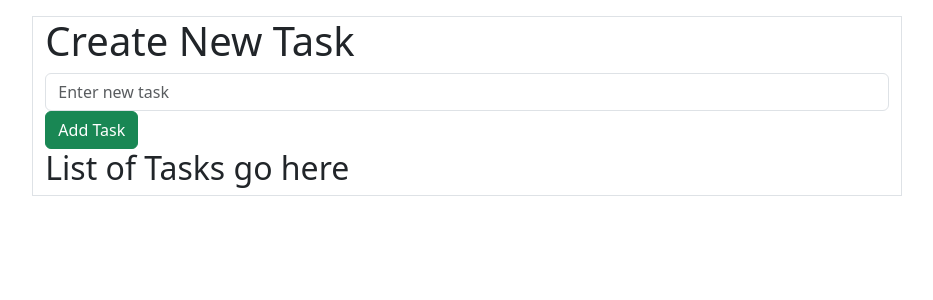
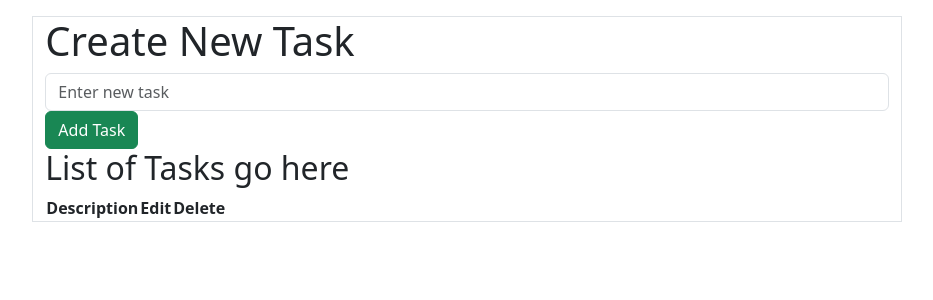
Before and after one commit to Harith-Y/Todo-App, a Vue app: page / in a window 1280 px wide. Shown: the top 300 px of the page, without its empty margins (173-1106 px from the left). Built offline with nearby package versions, Linux system fonts and the light colour scheme.

Commit message:
Enhance TasksList component with a structured table layout for task display; add edit and delete functionality

```diff
--- a/src/components/TasksList.vue
+++ b/src/components/TasksList.vue
@@ -1,6 +1,26 @@
 <template>
-    <div>
+    <div class = 'TaskList'>
         <h2> List of Tasks go here</h2>
+        <table key="table">
+            <thead class="thead-dark">
+                <tr>
+                    <th class="description">Description</th>
+                    <th class="edit">Edit</th>
+                    <th class="delete">Delete</th>
+                </tr>
+            </thead>
+            <tbody>
+                <tr v-for="{ id, description, completed } in tasks" :key="id">
+                    <td class="description" v-bind:class="{completed: completed}">{{ description }}</td>
+                    <td>
+                        <router-link :to="'/editTask?taskID=' + id" class="btn btn-primary">
+                            Edit
+                        </router-link>
+                    </td>
+                    <td><button class="btn btn-danger">Delete</button></td>
+                </tr>
+            </tbody>
+        </table>
     </div>
 </template>
 
@@ -11,5 +31,12 @@
 </script>
 
 <style>
+.tasksList table th.edit,
+.tasksList table th.delete {
+    width:100px;
+}
 
+.completed {
+    text-decoration: line-through;
+}
 </style>
```
